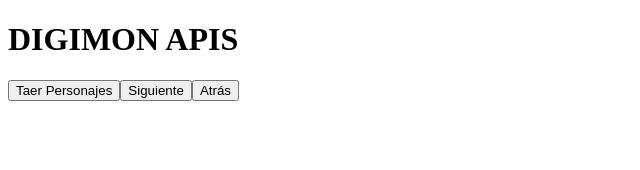
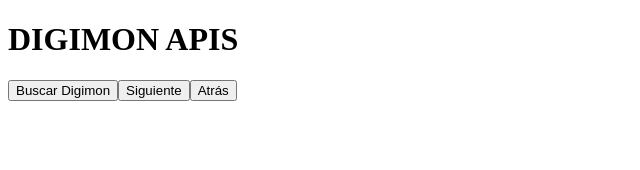
Before and after one commit to luisgonzalez03/RUBRICA_CORTE_3_LUIS, a React (Vite) app: page / in a window 1280 px wide. Shown: the top 170 px of the page, without its empty margins (0-640 px from the left). Built offline with nearby package versions, Linux system fonts and the light colour scheme.

Commit message:
Third commit

```diff
--- a/src/components/PeticionApi.jsx
+++ b/src/components/PeticionApi.jsx
@@ -28,7 +28,7 @@
   return (
     <div>
         <h1>DIGIMON APIS</h1>
-        <button onClick={traerPersonajes}>Taer Personajes</button>
+        <button onClick={traerPersonajes}>Buscar Digimon</button>
         <button onClick={siguiente}>Siguiente</button>
         <button onClick={atras}>Atrás</button>
         {
```
